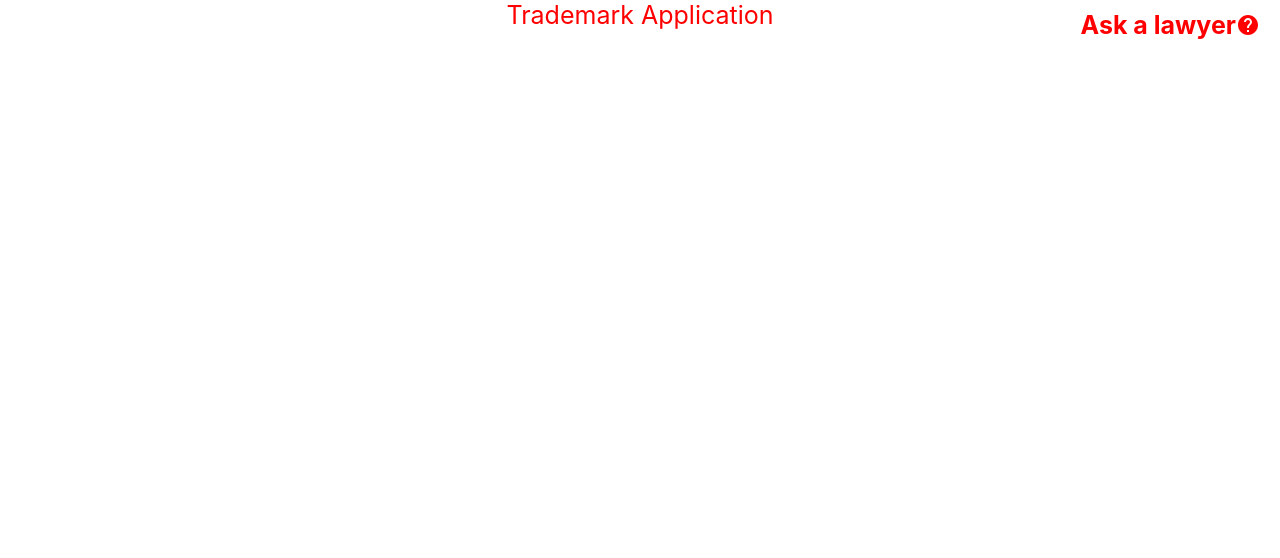
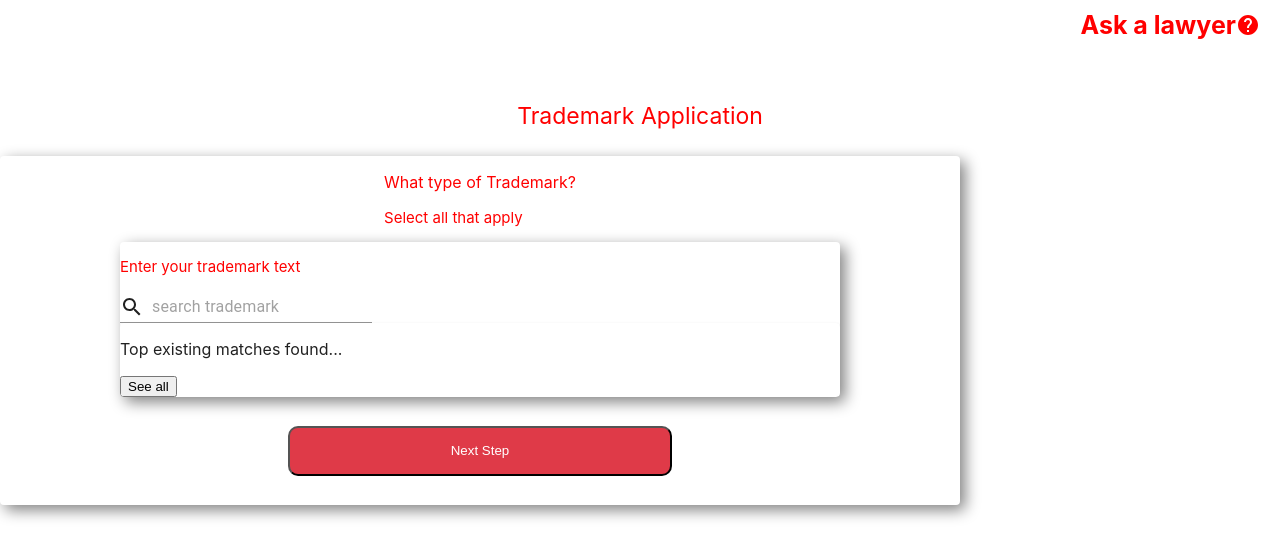
Before and after one commit to BCIT-SSD-2020-21/industry-project-checkmarks, a React (Create React App) app: page / in a window 1280 px wide. Shown: the top 558 px of the page. Built offline with nearby package versions, Linux system fonts and the light colour scheme.

Commit message:
updated search bar, added main form card and search card #19

```diff
--- /dev/null
+++ b/src/components/TrademarkAppSearchBar.js
@@ -0,0 +1,22 @@
+import React from 'react';
+import { FormControl, Input } from '@material-ui/core';
+import SearchIcon from '@material-ui/icons/Search';
+import InputAdornment from '@material-ui/core/InputAdornment';
+
+const TrademarkAppSearchBar = () => {
+  return (
+    <FormControl>
+      <Input
+        placeholder="search trademark"
+        type="text"
+        startAdornment={
+          <InputAdornment position="start">
+            <SearchIcon />
+          </InputAdornment>
+        }
+      />
+    </FormControl>
+  );
+};
+
+export default TrademarkAppSearchBar;
--- a/src/layouts/TrademarkApp.js
+++ b/src/layouts/TrademarkApp.js
@@ -1,6 +1,8 @@
 import React from 'react';
 import { makeStyles } from '@material-ui/core/styles';
 import AskALawyer from '../components/AskALawyer';
+import Card from '@material-ui/core/Card';
+import TrademarkAppSearchBar from '../components/TrademarkAppSearchBar';
 
 const TrademarkApp = () => {
   const classes = useStyles();
@@ -10,6 +12,29 @@ const TrademarkApp = () => {
       <div className={classes.title}>
         <span className={classes.text}>Trademark Application</span>
       </div>
+      {/* Outter Card -- Main  card */}
+      <Card className={classes.outerCard}>
+        <div>
+          <p style={{ color: 'red' }}>What type of Trademark? </p>
+          <p style={{ color: 'red', fontSize: 15 }}>Select all that apply</p>
+        </div>
+        {/* 1st option card -- Search for trade mark */}
+        <Card className={classes.searchCard}>
+          <p style={{ color: 'red', fontSize: 15 }}>
+            Enter your trademark text
+          </p>
+          <TrademarkAppSearchBar />
+          {/* Sub option card - shows the list of search trademark results */}
+          <Card className={classes.resultCard}>
+            <div className={classes.resultHeading}>
+              <p>Top existing matches found...</p>
+              <button>See all</button>
+            </div>
+          </Card>
+        </Card>
+
+        <button className={classes.nextButton}>Next Step</button>
+      </Card>
     </div>
   );
 };
@@ -17,14 +42,41 @@ const TrademarkApp = () => {
 export default TrademarkApp;
 
 const useStyles = makeStyles((theme) => ({
+  root: {
+    minWidth: 275,
+  },
   title: {
     display: 'flex',
     justifyContent: 'center',
     alignItems: 'center',
+    marginTop: '8%',
   },
 
   text: {
-    fontSize: 25,
+    fontSize: 23,
     color: 'red',
   },
+
+  outerCard: {
+    width: '75%',
+    marginTop: '2%',
+    display: 'flex',
+    flexDirection: 'column',
+    alignItems: 'center',
+    justifyContent: 'center',
+    boxShadow: '5px 5px 15px 0px grey',
+  },
+
+  searchCard: {
+    width: '75%',
+    boxShadow: '5px 5px 15px 0px grey',
+  },
+  nextButton: {
+    backgroundColor: '#df3a48',
+    color: '#FFF',
+    width: '40%',
+    height: '50px',
+    margin: '3%',
+    borderRadius: '10px',
+  },
 }));
```
Also changed, not shown: src/components/SearchBar.js (deleted).
